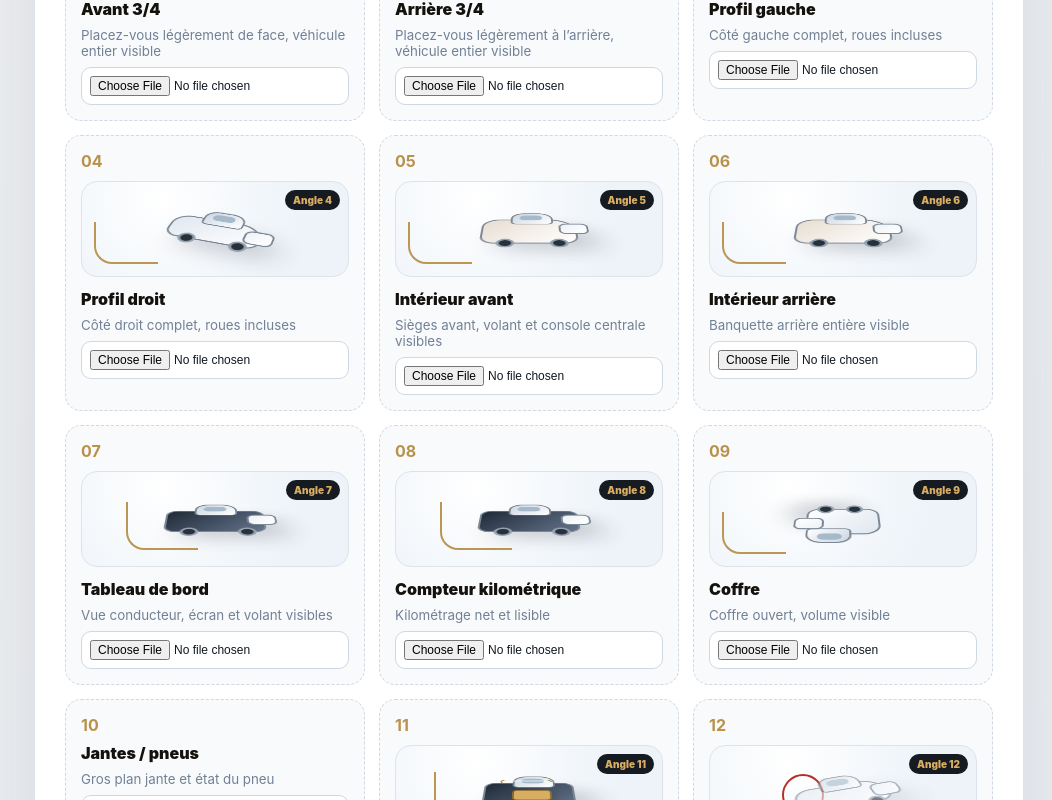
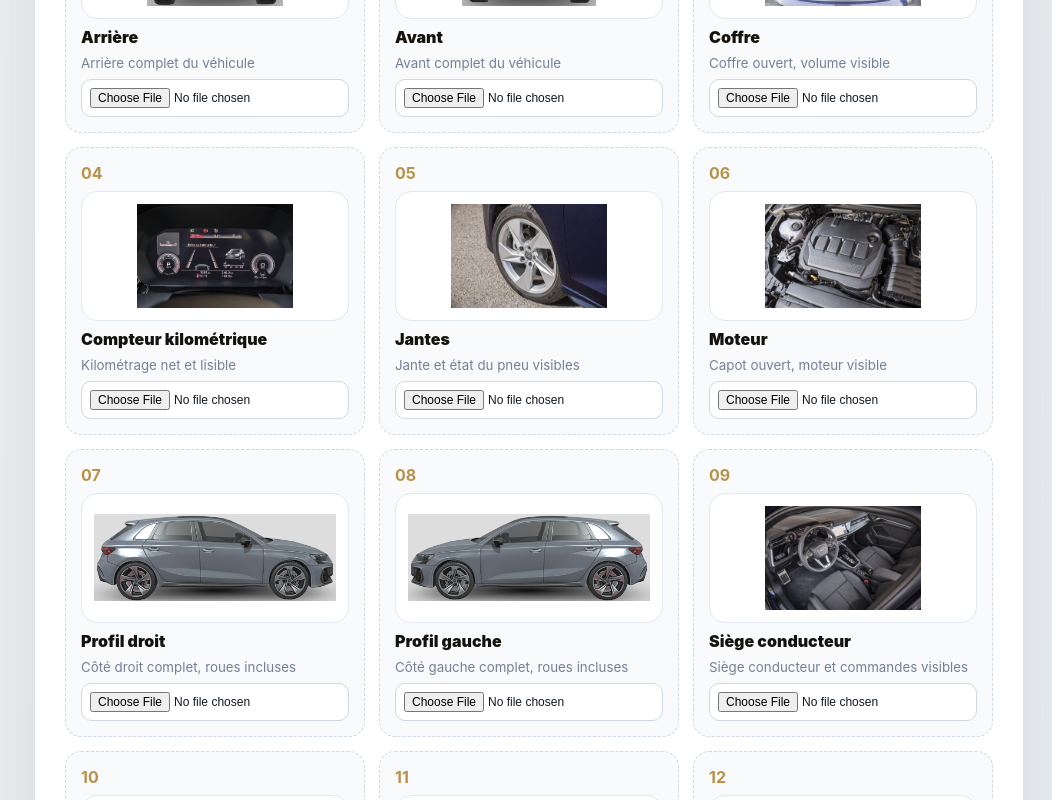
Before and after one commit to automandat/autosouk, a Next.js app: page /mandat in a window 1280 px wide. Shown: the part 5600-6400 px from the top of the page, without its empty margins (228-1280 px from the left). Built offline with nearby package versions, Linux system fonts and the light colour scheme.

Commit message:
Update page.tsx

```diff
--- a/app/mandat/page.tsx
+++ b/app/mandat/page.tsx
@@ -199,18 +199,19 @@ const EXTERIOR_OPTIONS = [
 ];
 
 const PHOTOS = [
-  "Avant 3/4",
-  "Arrière 3/4",
-  "Profil gauche",
-  "Profil droit",
-  "Intérieur avant",
-  "Intérieur arrière",
-  "Tableau de bord",
-  "Compteur kilométrique",
-  "Coffre",
-  "Jantes / pneus",
-  "Moteur",
-  "Défauts visibles"
+  { label: "Arrière", image: "/photo-guides/arriere.png", instruction: "Arrière complet du véhicule", multiple: false },
+  { label: "Avant", image: "/photo-guides/avant.png", instruction: "Avant complet du véhicule", multiple: false },
+  { label: "Coffre", image: "/photo-guides/coffre.png", instruction: "Coffre ouvert, volume visible", multiple: false },
+  { label: "Compteur kilométrique", image: "/photo-guides/compteur-kilometrique.png", instruction: "Kilométrage net et lisible", multiple: false },
+  { label: "Jantes", image: "/photo-guides/jantes.png", instruction: "Jante et état du pneu visibles", multiple: false },
+  { label: "Moteur", image: "/photo-guides/moteur.png", instruction: "Capot ouvert, moteur visible", multiple: false },
+  { label: "Profil droit", image: "/photo-guides/profil-droit.png", instruction: "Côté droit complet, roues incluses", multiple: false },
+  { label: "Profil gauche", image: "/photo-guides/profil-gauche.png", instruction: "Côté gauche complet, roues incluses", multiple: false },
+  { label: "Siège conducteur", image: "/photo-guides/siege-conducteur.png", instruction: "Siège conducteur et commandes visibles", multiple: false },
+  { label: "Siège passager", image: "/photo-guides/siege-passager.png", instruction: "Siège passager visible", multiple: false },
+  { label: "Sièges arrières", image: "/photo-guides/sieges-arrieres.png", instruction: "Banquette arrière entière visible", multiple: false },
+  { label: "Tableau de bord", image: "/photo-guides/tableau-de-bord.png", instruction: "Volant, écran et console visibles", multiple: false },
+  { label: "Défauts constatés", image: "/photo-guides/defauts.png", instruction: "Ajoutez toutes les photos nécessaires des rayures, chocs ou défauts", multiple: true }
 ];
 
 const STEPS = [
@@ -481,18 +482,38 @@ export default function MandatPage() {
               <strong>Checklist qualité photo</strong>
               <p>Photos en lumière naturelle, véhicule entier visible, pas de filtre, plaque masquée si nécessaire.</p>
             </div>
-            <span>{PHOTOS.length} photos recommandées</span>
+            <span>12 photos obligatoires + défauts illimités</span>
           </div>
 
-          <div className="photoGrid">{PHOTOS.map((p,i)=>
-            <label className="upload" key={p}>
-              <b>{String(i+1).padStart(2,"0")}</b>
-              <PhotoGuide label={p} index={i} />
-              <span>{p}</span>
-              <small>{photoInstruction(p)}</small>
-              <input type="file" accept="image/*" />
-            </label>
-          )}</div>
+          <div className="photoGrid">
+            {PHOTOS.map((photo, i) => (
+              <label className={`upload ${photo.multiple ? "uploadDefects" : ""}`} key={photo.label}>
+                <b>{String(i + 1).padStart(2, "0")}</b>
+
+                <img
+                  src={photo.image}
+                  alt={photo.label}
+                  className="photoGuideImage"
+                  onError={(e) => {
+                    e.currentTarget.style.display = "none";
+                  }}
+                />
+
+                <span>{photo.label}</span>
+                <small>{photo.instruction}</small>
+
+                <input
+                  type="file"
+                  accept="image/*"
+                  multiple={photo.multiple}
+                />
+
+                {photo.multiple && (
+                  <em>Upload multiple autorisé</em>
+                )}
+              </label>
+            ))}
+          </div>
 
           <Section id="documents" title="Documents publics" subtitle="Facultatif, mais fortement recommandé pour obtenir un badge Verified." />
           <label className="check"><input type="checkbox" checked={docs} onChange={e=>setDocs(e.target.checked)} /> Ajouter carte grise floutée, contrôle technique ou factures partageables</label>
@@ -588,6 +609,11 @@ export default function MandatPage() {
 .wheel3d .car3d{transform:translate(-48%,-50%) rotateX(58deg) rotateZ(-18deg)}
 .wheel3d .cameraBeam{right:22px;left:auto;bottom:20px;width:42px;height:42px;border-radius:50%;border:2px solid #b8924a}
 .defect3d .car3d{opacity:.62}.defect3d .cameraBeam{left:72px;bottom:24px;width:42px;height:42px;border-radius:50%;border:2px solid #b42318}
+
+.photoGuideImage{width:100%;height:130px;object-fit:contain;background:#ffffff;border:1px solid #e2e8f0;border-radius:16px;padding:12px;transition:.2s ease}
+.upload:hover .photoGuideImage{transform:scale(1.02);border-color:#d9ad62}
+.uploadDefects{border-color:#f2aaa2;background:#fff7f6}
+.uploadDefects em{display:inline-flex;align-self:flex-start;background:#fff2f0;color:#b42318;border:1px solid #f2aaa2;border-radius:999px;padding:5px 9px;font-size:11px;font-style:normal;font-weight:950}
 .photoGrid{display:grid;grid-template-columns:repeat(3,minmax(160px,1fr));gap:14px}.upload{background:#f8fafc;border:1.5px dashed #cfd8e3;border-radius:16px;padding:15px;min-height:140px;display:flex;flex-direction:column;gap:8px;cursor:pointer}.upload:hover{background:#fff9ee;border-color:#b8924a}.upload b{color:#b8924a}.upload span{font-weight:950}.upload small{color:#728196}.upload input{padding:8px;border-radius:10px;background:white;font-size:12px}.check{display:flex;gap:12px;background:#f8fafc;border:1px solid #dce3eb;border-radius:14px;padding:15px;font-weight:900}.check input{width:auto}.docs{margin-top:18px;background:#eef8f2;border:1px solid #c7e8d3;border-radius:18px;padding:20px}.verified{display:inline-flex;background:#2d8653;color:white;border-radius:999px;padding:8px 14px;font-size:13px;font-weight:950;margin-bottom:18px}.preview{background:#f8fafc;border:1px solid #dce3eb;border-radius:18px;padding:20px;font-size:16px;line-height:1.75;color:#27313c}.final{margin-top:34px;background:#161b22;color:white;border-radius:22px;padding:24px;display:flex;justify-content:space-between;align-items:center;gap:22px}.final p{color:rgba(255,255,255,.62);margin:6px 0 0}.final button{background:#b8924a;color:white;border:0;border-radius:14px;padding:15px 22px;font-weight:950;cursor:pointer;white-space:nowrap}
         .marketCard{background:rgba(255,255,255,.88);border:1px solid #dce3eb;border-radius:24px;padding:20px;box-shadow:0 24px 70px rgba(31,41,55,.12);backdrop-filter:blur(14px)}.marketHeader{display:flex;justify-content:space-between;gap:10px;align-items:start;margin-bottom:18px}.marketHeader span{font-size:22px;font-weight:950}.marketHeader b{font-size:10px;text-transform:uppercase;letter-spacing:.08em;color:#b8924a;background:#fff6e8;border:1px solid #efd8ae;border-radius:999px;padding:7px 9px}.marketIdentity{background:#161b22;color:white;border-radius:18px;padding:15px;margin-bottom:15px}.marketIdentity strong{display:block;font-size:15px}.marketIdentity small{display:block;color:rgba(255,255,255,.6);margin-top:4px}.marketStats{display:grid;grid-template-columns:1fr 1fr;gap:9px;margin-bottom:16px}.marketStats div{background:#f8fafc;border:1px solid #dce3eb;border-radius:15px;padding:11px}.marketStats small{display:block;color:#728196;font-size:10px;text-transform:uppercase;font-weight:900}.marketStats strong{display:block;margin-top:4px;font-size:13px}.chart{display:grid;gap:8px;margin:16px 0}.barRow{display:grid;grid-template-columns:56px 1fr 34px;gap:8px;align-items:center;font-size:11px;color:#5f6f82}.barTrack{height:9px;background:#e5eaf0;border-radius:999px;overflow:hidden}.barTrack div{height:100%;background:linear-gradient(90deg,#b8924a,#d9ad62)}.sourceNote{font-size:11px;color:#8090a3;line-height:1.5}
         .signal{border-radius:16px;padding:14px;margin-top:14px;border:1px solid #ddd}.signal strong{display:block;margin-bottom:4px}.signal p{margin:0;line-height:1.5;font-size:13px}.signal.green{background:#edf7f2;border-color:#c3e6d4;color:#2d8653}.signal.red{background:#fff2f0;border-color:#f2aaa2;color:#b42318}.signal.black{background:#f3f0ec;border-color:#d8c8b5;color:#17110c}.signal.neutral{background:#f8fafc;border-color:#dce3eb;color:#728196}
@@ -611,54 +637,7 @@ function ColorGrid({items, selectedColor, onPick}:{items:string[]; selectedColor
   return <div className={`colorGrid ${selectedColor ? "hasSelection" : ""}`}>{items.map(x=><button key={x} type="button" className={`colorItem ${selectedColor === x ? "selected" : ""}`} onClick={()=>onPick(x)}><span className="swatch" style={{background:colors[x]||"#ddd"}} /><span>{x}</span></button>)}</div>;
 }
 
-function photoInstruction(label:string) {
-  const instructions:Record<string,string> = {
-    "Avant 3/4":"Placez-vous légèrement de face, véhicule entier visible",
-    "Arrière 3/4":"Placez-vous légèrement à l’arrière, véhicule entier visible",
-    "Profil gauche":"Côté gauche complet, roues incluses",
-    "Profil droit":"Côté droit complet, roues incluses",
-    "Intérieur avant":"Sièges avant, volant et console centrale visibles",
-    "Intérieur arrière":"Banquette arrière entière visible",
-    "Tableau de bord":"Vue conducteur, écran et volant visibles",
-    "Compteur kilométrique":"Kilométrage net et lisible",
-    "Coffre":"Coffre ouvert, volume visible",
-    "Jantes / pneus":"Gros plan jante et état du pneu",
-    "Moteur":"Capot ouvert, moteur propre et bien éclairé",
-    "Défauts visibles":"Photo rapprochée de chaque défaut"
-  };
-  return instructions[label] || "Photo nette requise";
-}
 
-function PhotoGuide({label,index}:{label:string; index:number}) {
-  const view =
-    label.includes("Avant") ? "front3d" :
-    label.includes("Arrière") ? "rear3d" :
-    label.includes("gauche") ? "left3d" :
-    label.includes("droit") ? "right3d" :
-    label.includes("Intérieur avant") ? "frontSeats3d" :
-    label.includes("Intérieur arrière") ? "rearSeats3d" :
-    label.includes("Tableau") ? "dash3d" :
-    label.includes("Compteur") ? "odo3d" :
-    label.includes("Coffre") ? "trunk3d" :
-    label.includes("Jantes") ? "wheel3d" :
-    label.includes("Moteur") ? "engine3d" :
-    "defect3d";
-
-  return (
-    <div className={`photoGuide3d ${view}`}>
-      <div className="cameraBeam" />
-      <div className="car3d">
-        <span className="roof3d" />
-        <span className="hood3d" />
-        <span className="glass3d" />
-        <span className="engineBlock" />
-        <span className="wheel3d w1" />
-        <span className="wheel3d w2" />
-      </div>
-      <div className="angleTag">Angle {index + 1}</div>
-    </div>
-  );
-}
 
 function OptionBlock({
   title,
```
